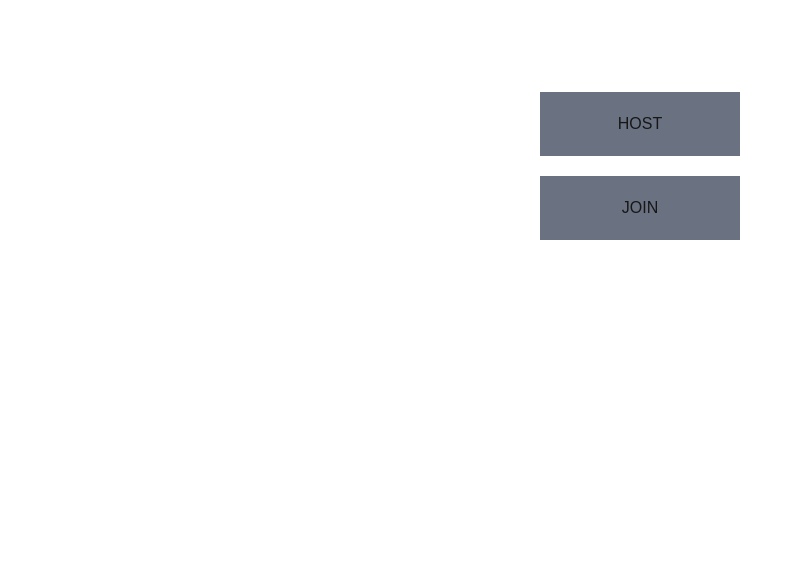
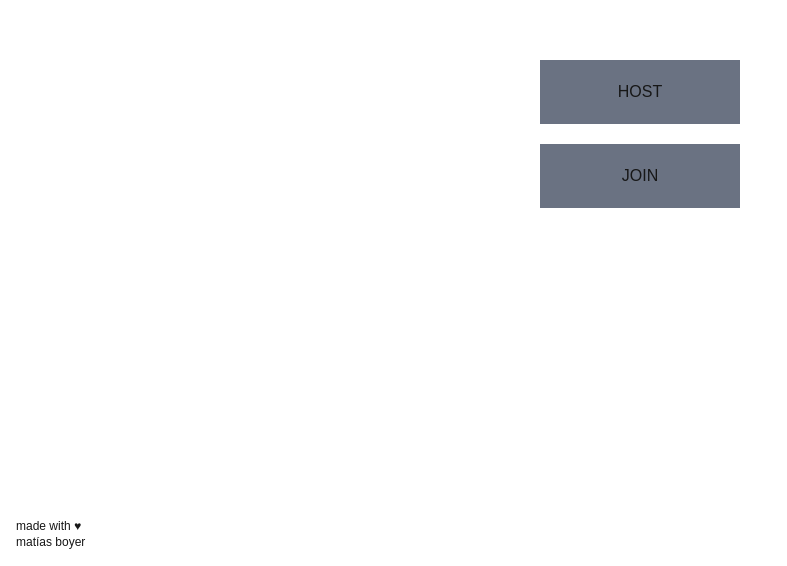
Before and after one commit to MatiasBoyer/bike-game, a Next.js app in the folder frontend/: page / in a window 1280 px wide. Shown: the part 234-800 px from the top of the page, without its empty margins (0-787 px from the left). Built offline with nearby package versions, Linux system fonts and the light colour scheme.

Commit message:
(front) feat: main layout footer

```diff
--- a/frontend/src/app/layout.tsx
+++ b/frontend/src/app/layout.tsx
@@ -1,6 +1,8 @@
 import { Geist, Geist_Mono } from "next/font/google";
 import "../styles/globals.css";
 import { metadata as c_metadata } from "../constants/metadata.constant";
+import Image from "next/image";
+import github_mark from "../assets/github-mark-white.svg";
 
 const geistSans = Geist({
   variable: "--font-geist-sans",
@@ -22,9 +24,23 @@ export default function RootLayout({
   return (
     <html lang="en">
       <body
-        className={`${geistSans.variable} ${geistMono.variable} antialiased flex flex-col justify-center items-center w-screen h-screen`}
+        className={`${geistSans.variable} ${geistMono.variable} antialiased min-h-screen flex flex-col`}
       >
-        {children}
+        <div className="flex-grow flex flex-col justify-center items-center">
+          {children}
+        </div>
+
+        <footer className="w-full p-4 text-xs flex flex-row justify-between">
+          <span>
+            made with ♥<br />
+            matías boyer
+          </span>
+          <span>
+            <a href="https://github.com/MatiasBoyer/">
+              <Image src={github_mark} alt="github-icon" width={24} height={24} />
+            </a>
+          </span>
+        </footer>
       </body>
     </html>
   );
```
Also changed, not shown: frontend/src/assets/github-mark-white.svg (added), frontend/src/assets/github-mark.svg (added).
